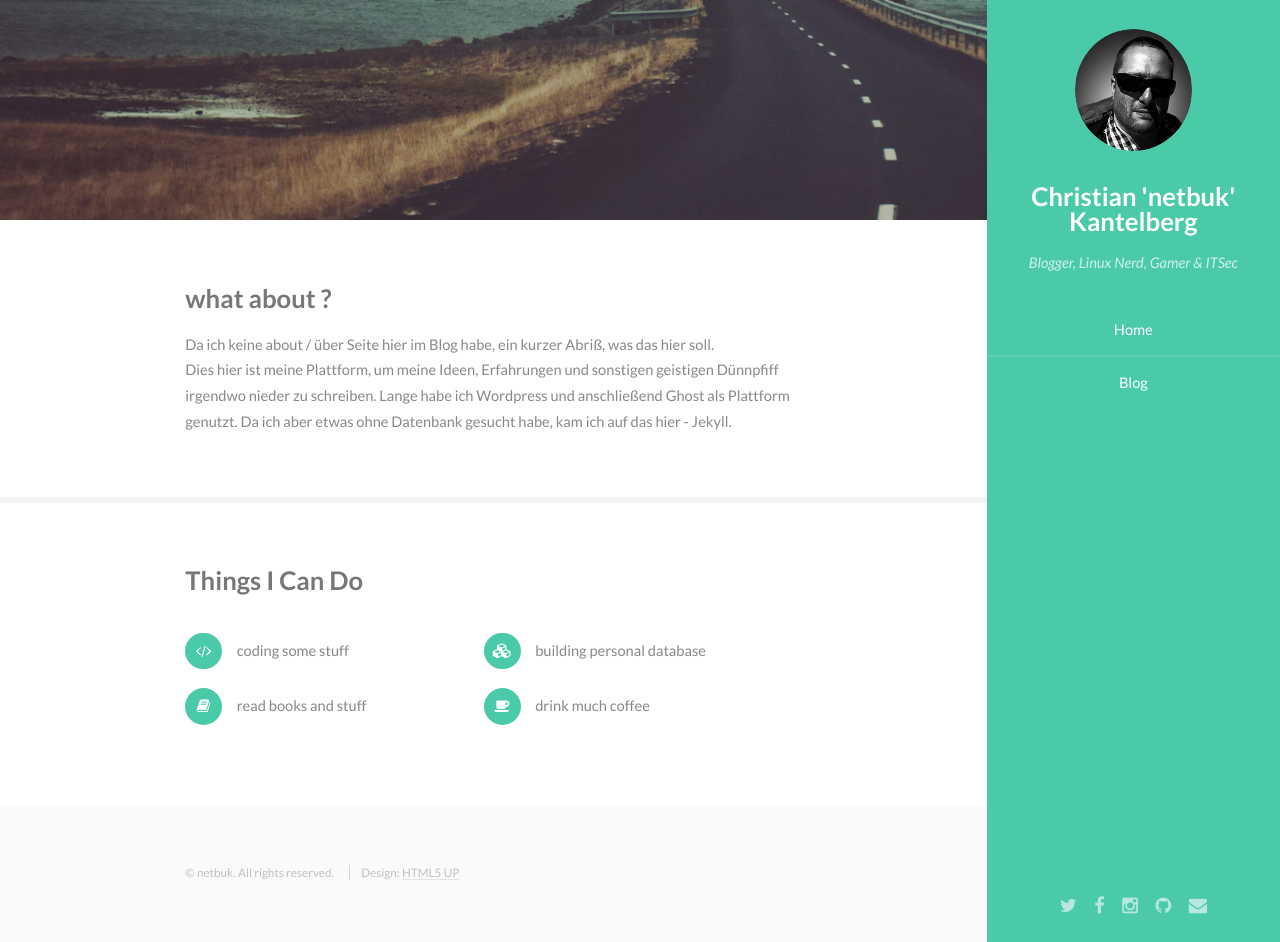
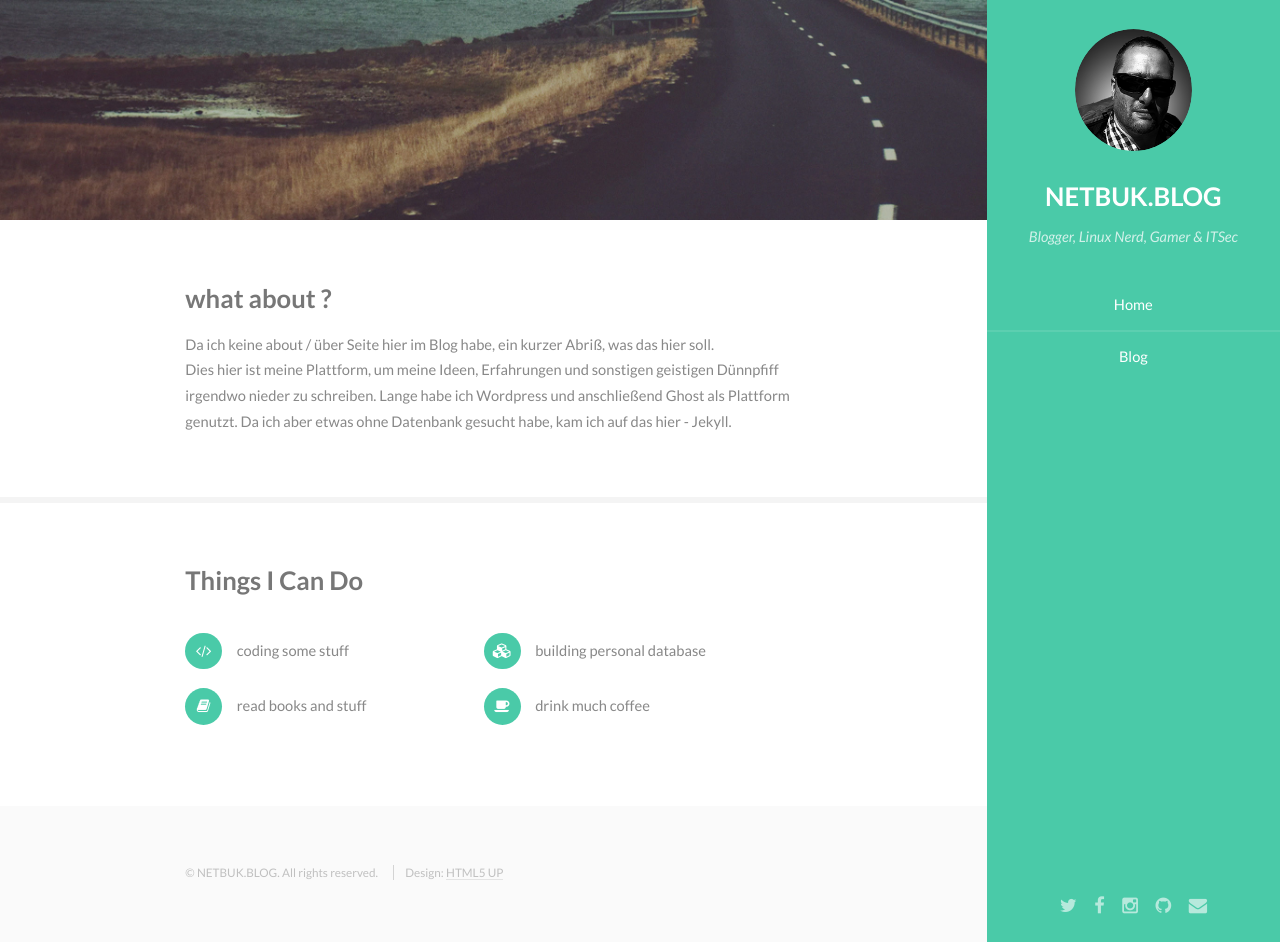
Before and after one commit to netbuk/netbuk.github.io, a Jekyll site: the page built from index.html, in a window 1280 px wide and 942 px high. Built offline with Jekyll 4.4.1, drawn with Linux system fonts in a browser that asks for light colours.

Commit message:
Aktualisierung

```diff
--- a/_includes/footer.html
+++ b/_includes/footer.html
@@ -2,7 +2,7 @@
     <section id="footer">
         <div class="container">
             <ul class="copyright">
-                <li>&copy; netbuk. All rights reserved.</li>
+                <li>&copy; NETBUK.BLOG. All rights reserved.</li>
                 <li>Design: <a href="http://html5up.net">HTML5 UP</a></li>
             </ul>
         </div>
--- a/_includes/header.html
+++ b/_includes/header.html
@@ -2,7 +2,7 @@
     <section id="header" class="skel-layers-fixed">
         <header>
             <span class="image avatar"><img src="{{ site.baseurl }}/images/avatar.jpg" alt="" /></span>
-            <h1 id="logo"><a href="{{ site.baseurl }}/">Christian 'netbuk' Kantelberg</a></h1>
+            <h1 id="logo"><a href="{{ site.baseurl }}/">NETBUK.BLOG</a></h1>
             <p>Blogger, Linux Nerd, Gamer & ITSec</p>
         </header>
         <nav id="nav">
```
